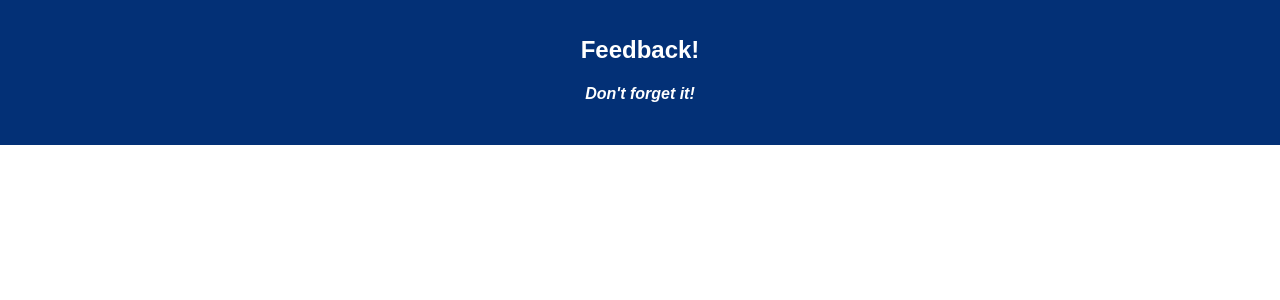
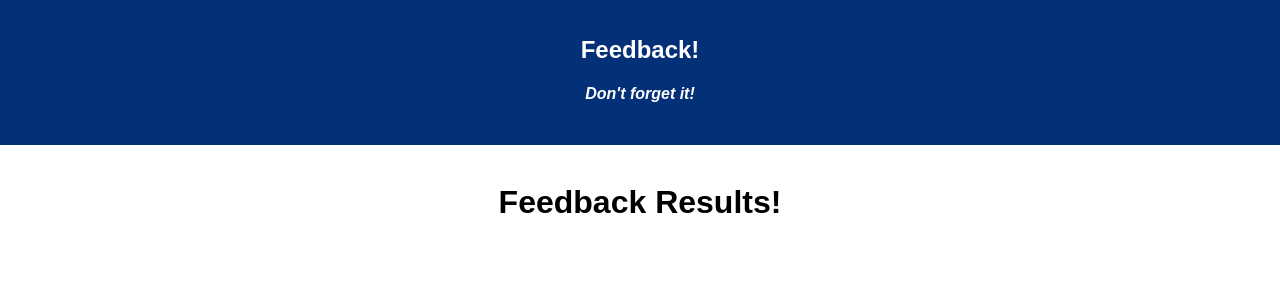
Before and after one commit to MannyJo/Weekend-challenge-7-Reflection-master, a React (Create React App) app: page /#/admin in a window 1280 px wide. Shown: the top 300 px of the page. Built offline with nearby package versions, Linux system fonts and the light colour scheme; no server answers.

Commit message:
Add Admin page

```diff
--- /dev/null
+++ b/src/components/Admin/Admin.js
@@ -0,0 +1,15 @@
+import React, { Component } from 'react';
+import { withRouter } from 'react-router-dom';
+
+class Admin extends Component {
+    render() {
+        return (
+            <div>
+                <h1>Feedback Results!</h1>
+
+            </div>
+        );
+    }
+}
+
+export default withRouter(Admin);
--- a/src/components/App/App.js
+++ b/src/components/App/App.js
@@ -6,6 +6,7 @@ import Understanding from '../Understanding/Understanding';
 import Support from '../Support/Support';
 import Comment from '../Comment/Comment';
 import Success from '../Success/Success';
+import Admin from '../Admin/Admin';
 
 class App extends Component {
   render() {
@@ -22,6 +23,7 @@ class App extends Component {
           <Route path="/3" component={Support} />
           <Route path="/4" component={Comment} />
           <Route path="/5" component={Success} />
+          <Route path="/admin" component={Admin} />
         </div>
       </Router>
     );
```
